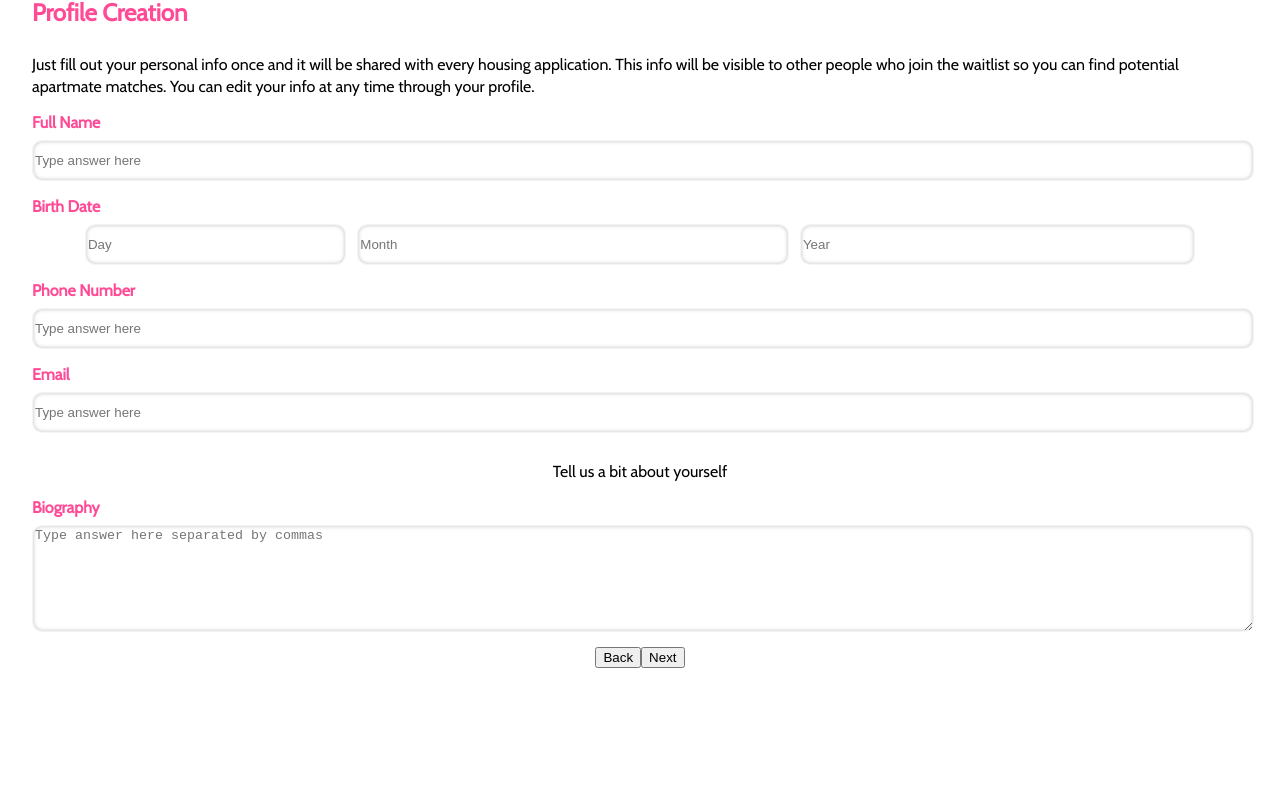
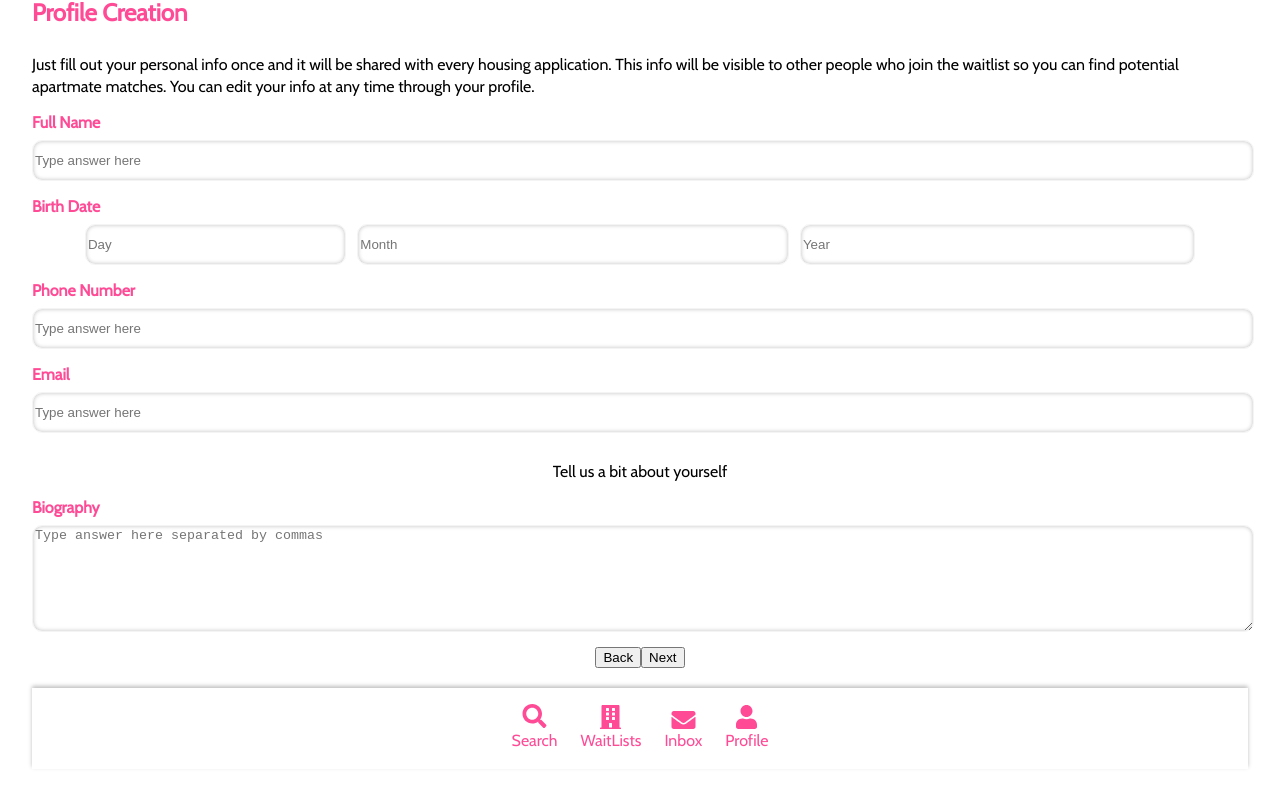
Before and after one commit to apartments-app/front-end, a React (Create React App) app: page / in a window 1280 px wide. Shown: the part 1596-2402 px from the top of the page. Before the commit the page ends 2319 px from the top, so only its background shows below. Built offline with nearby package versions, Linux system fonts and the light colour scheme; a web font is replaced by a local one.

Commit message:
Import and added BottomNav component.

```diff
--- a/src/components/ProfileCreation.js
+++ b/src/components/ProfileCreation.js
@@ -1,11 +1,12 @@
 import { useState } from "react";
+import styled from "styled-components";
 
-import styled from "styled-components";
 import Container from "./ProfileStyles/Container";
 import HeaderText from "./ProfileStyles/HeaderText";
 import InfoText from "./ProfileStyles/InfoText";
 import ProfileLabel from "./ProfileStyles/ProfileLabel";
 import InputStyle from "./ProfileStyles/InputStyle";
+import BottomNav from "./Bottom-Nav";
 
 const BirthdayLabel = styled.label`
     display: block;
@@ -171,6 +172,8 @@ const ProfileCreation = () => {
         <button>Back</button>
         <button>Next</button>
       </form>
+      <br />
+      <BottomNav />
     </Container>
   );
 };
```
